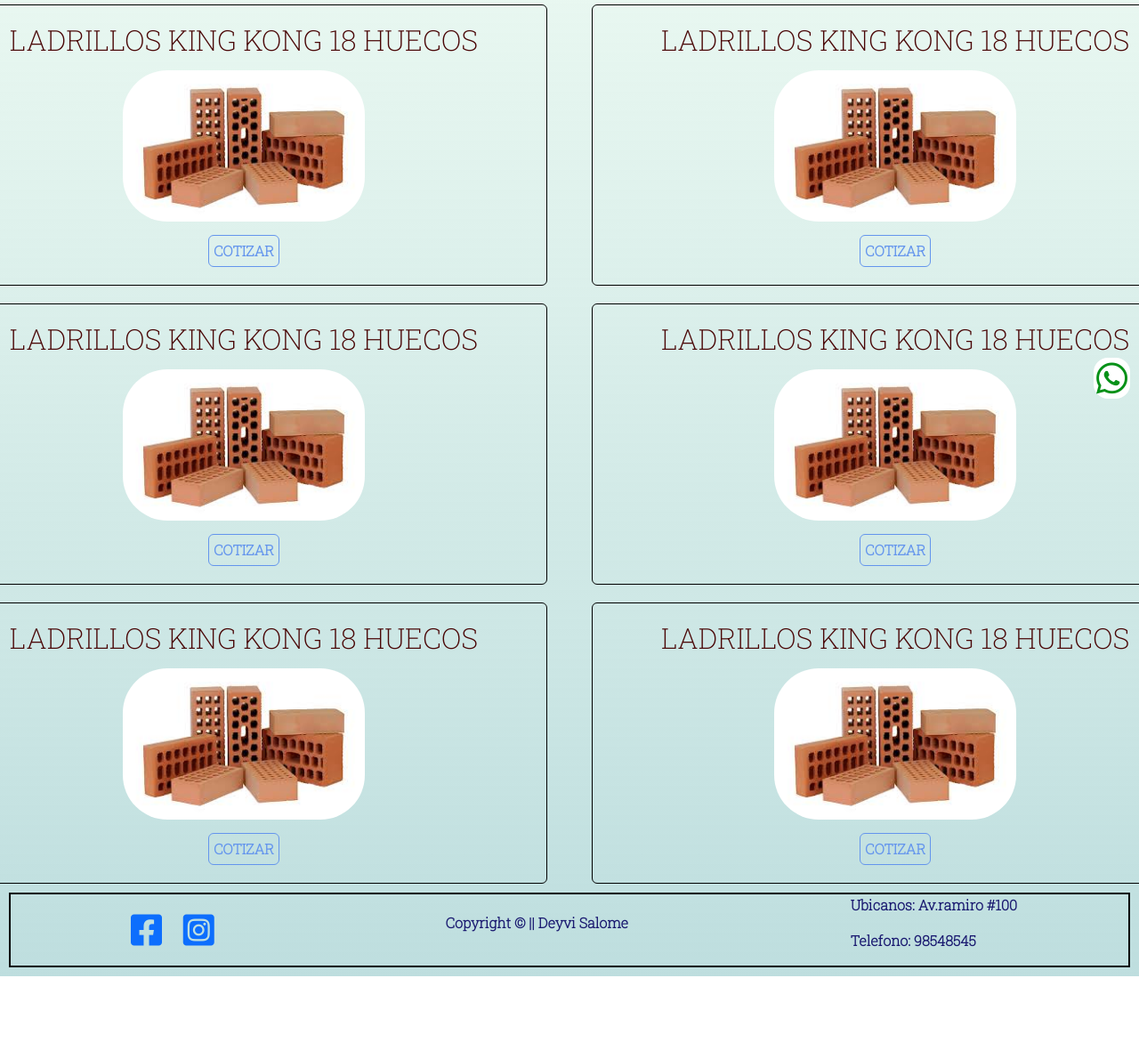
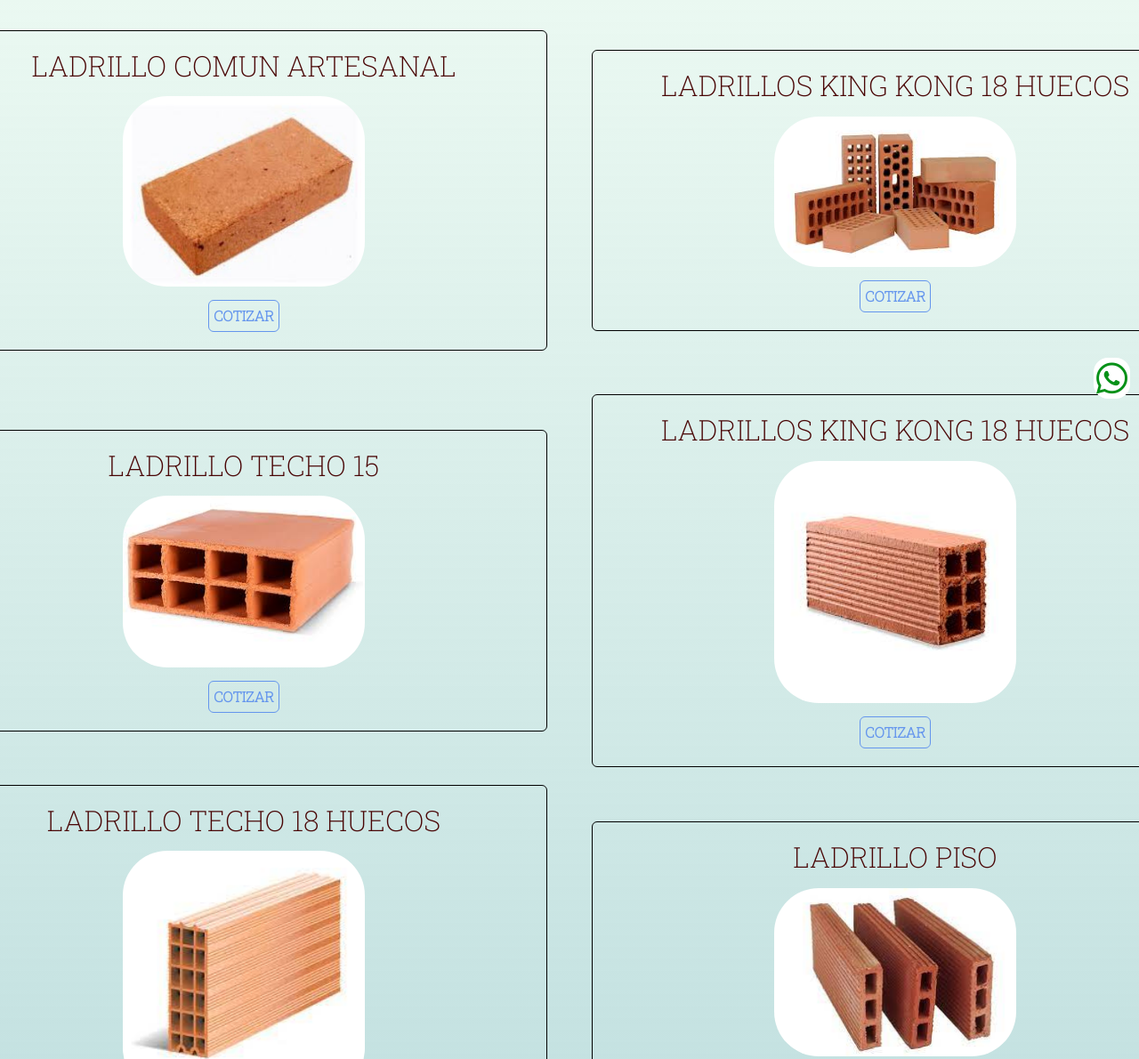
Before and after one commit to DeyviSmRojas/proyecto-github, a website: page productos.html in a window 1280 px wide. Shown: the part 342-1532 px from the top of the page at 89% size. Before the commit the page ends 1439 px from the top, so only its background shows below. Drawn offline with nearby package versions, Linux system fonts and the light colour scheme.

```diff
--- a/productos.html
+++ b/productos.html
@@ -7,6 +7,7 @@
     <meta http-equiv="cache-control" content="no-cache"/>
     <link rel="stylesheet" href="css/prueba.css">
     <link href="https://fonts.googleapis.com/css2?family=Roboto+Slab:wght@200&display=swap" rel="stylesheet">
+    <link rel="shortcut icon" type="image/ico" href="img/favi.ico">
 
     <link href="https://cdn.jsdelivr.net/npm/bootstrap@5.0.0-beta3/dist/css/bootstrap.min.css" rel="stylesheet" integrity="sha384-eOJMYsd53ii+scO/bJGFsiCZc+5NDVN2yr8+0RDqr0Ql0h+rP48ckxlpbzKgwra6" crossorigin="anonymous">
 
@@ -49,8 +50,8 @@
         <h1 class="titulo-productos">PRODUCTOS</h1>
         <div class="productos">
             <div>
-                <h2>LADRILLOS KING KONG 18 HUECOS</h2>
-                <img src="img/KINGKONG.jpg" alt="">
+                <h2>LADRILLO COMUN ARTESANAL</h2>
+                <img src="img/entero.jpg" alt="">
                 <a href="">COTIZAR</a>
             </div>
             <div>
@@ -59,23 +60,23 @@
                 <a href="">COTIZAR</a>
             </div>
             <div>
-                <h2>LADRILLOS KING KONG 18 HUECOS</h2>
-                <img src="img/KINGKONG.jpg" alt="">
+                <h2>LADRILLO TECHO 15</h2>
+                <img src="img/techo.jpg" alt="">
                 <a href="">COTIZAR</a>
             </div>
             <div>
                 <h2>LADRILLOS KING KONG 18 HUECOS</h2>
-                <img src="img/KINGKONG.jpg" alt="">
+                <img src="img/pandereta.png" alt="">
                 <a href="">COTIZAR</a>
             </div>
             <div>
-                <h2>LADRILLOS KING KONG 18 HUECOS</h2>
-                <img src="img/KINGKONG.jpg" alt="">
+                <h2>LADRILLO TECHO 18 HUECOS</h2>
+                <img src="img/huecos.png" alt="">
                 <a href="">COTIZAR</a>
             </div>
             <div>
-                <h2>LADRILLOS KING KONG 18 HUECOS</h2>
-                <img src="img/KINGKONG.jpg" alt="">
+                <h2>LADRILLO PISO</h2>
+                <img src="img/piso.png" alt="">
                 <a href="">COTIZAR</a>
             </div>
         </div>
```
Also changed, not shown: index.html (+2 -2 lines), ubicanos.html (+4 -1 lines), img/entero.jpg (added), img/huecos.png (added), img/pandereta.png (added), img/piso.png (added).
